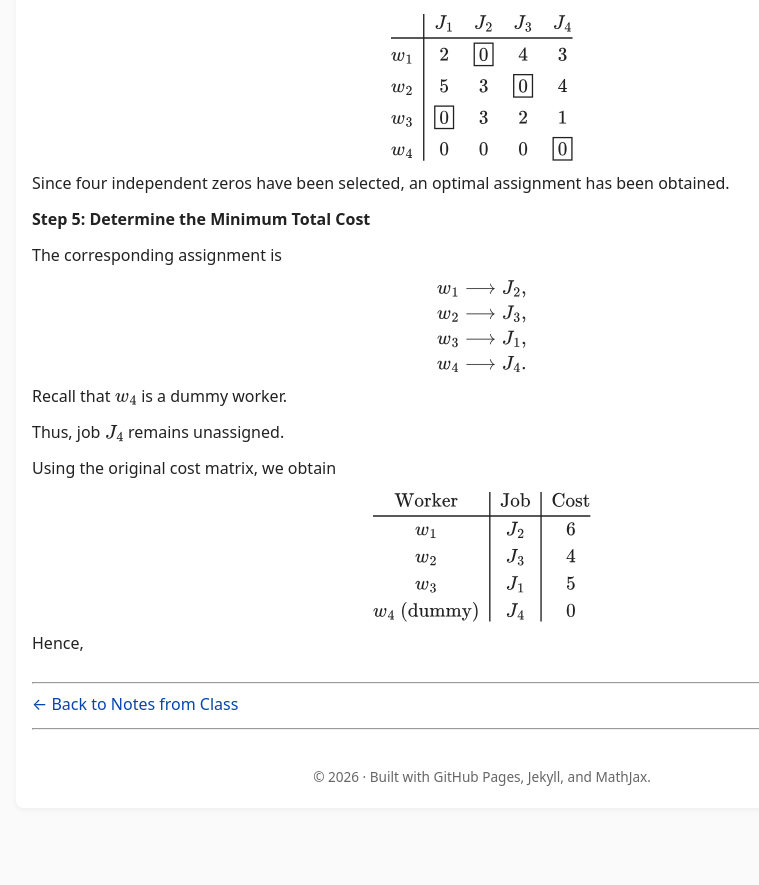
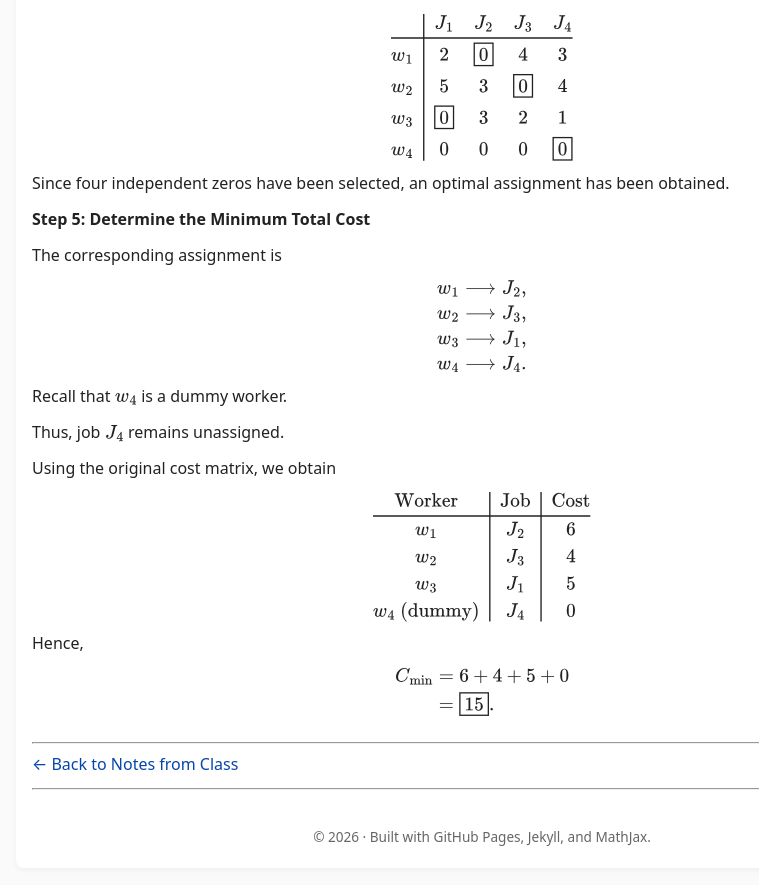
Before and after one commit to SaleemKamaludin/SaleemKamaludin.github.io, a Jekyll site: the page built from courses/math-2276/notes-from-class/supplementary-lecture-6/index.md, in a window 1280 px wide and 900 px high, scrolled down 11276 px. Shown: the top 885 px of the window, without its empty margins (158-917 px from the left). Built offline with Jekyll 4.4.1, drawn with Linux system fonts in a browser that asks for light colours; before the commit the page ends 12116 px from its top, so only the background shows below that.

Commit message:
Add minimum cost calculation to Step 5 of Example 1.4

```diff
--- a/courses/math-2276/notes-from-class/supplementary-lecture-6/index.md
+++ b/courses/math-2276/notes-from-class/supplementary-lecture-6/index.md
@@ -1909,6 +1909,22 @@ w_4\text{ (dummy)} & J_4 & 0
       </p>
 
     </div>
+
+    <div id="example-unbalanced-assignment-problem-step-5-minimum-cost-calculation">
+
+      <div class="display-math">
+
+\[
+\begin{aligned}
+C_{\min}
+&=6+4+5+0\\
+&=\boxed{15}.
+\end{aligned}
+\]
+
+      </div>
+
+    </div>
 </div>
 </div>
 
```
